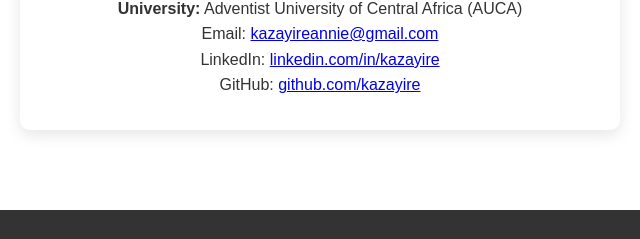
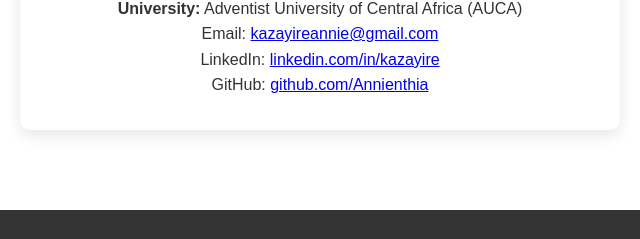
Before and after one commit to Annienthia/Portfolio, a plain HTML site: page index.html in a window 1280 px wide. Shown: the part 4783-5022 px from the top of the page, 320-960 px from the left. Drawn offline with Linux system fonts and the light colour scheme.

Commit message:
Update index.html

```diff
--- a/index.html
+++ b/index.html
@@ -470,11 +470,8 @@ and understand cash flow, profitability, cost structures, and financial decision
                 <p><strong>Location:</strong> Kigali, Rwanda</p>
                 <p><strong>University:</strong> Adventist University of Central Africa (AUCA)</p>
                 <p>Email: <a href="mailto:kazayireannie@gmail.com">kazayireannie@gmail.com</a></p>
-
-
-
               <p>LinkedIn: <a href="#">linkedin.com/in/kazayire</a></p>
-              <p>GitHub: <a href="#">github.com/kazayire</a></p>
+              <p>GitHub: <a href="https://github.com/Annienthia">github.com/Annienthia</a></p>
             </div>
         </div>
     </section>
```
